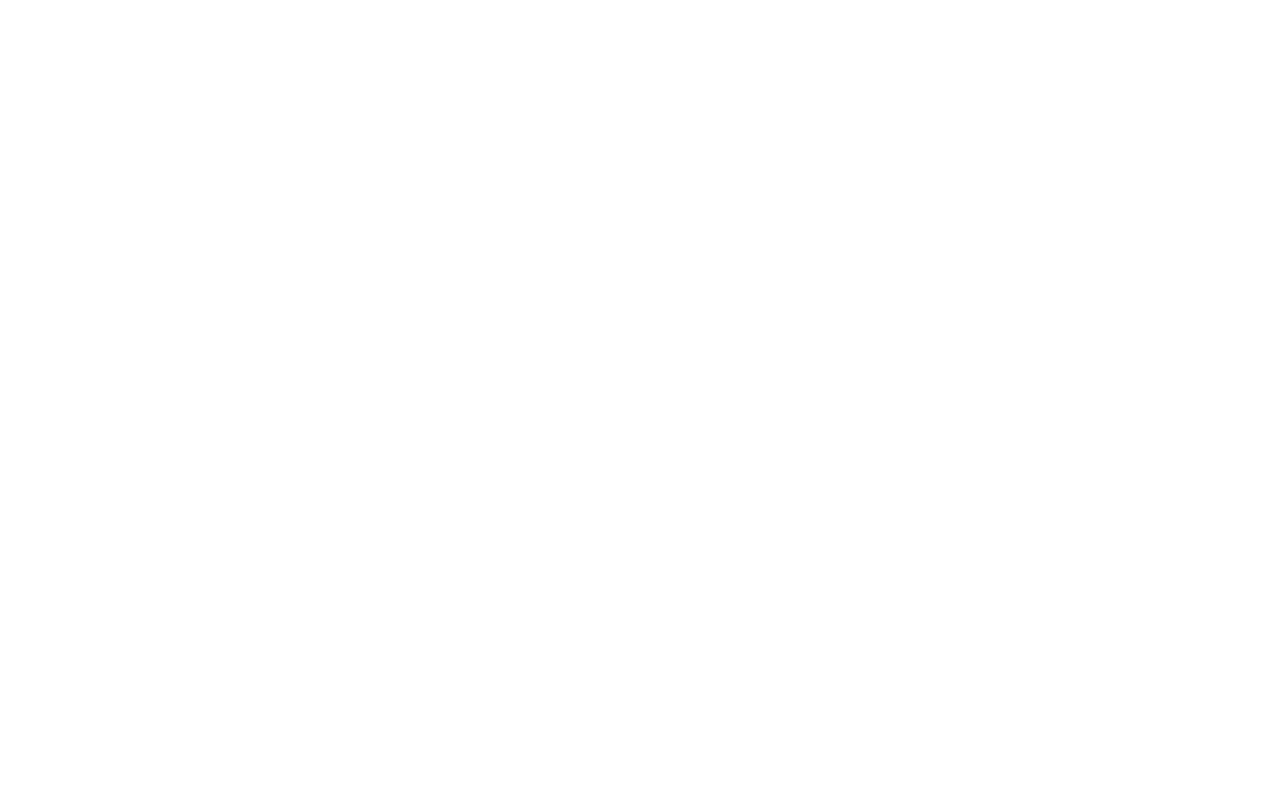
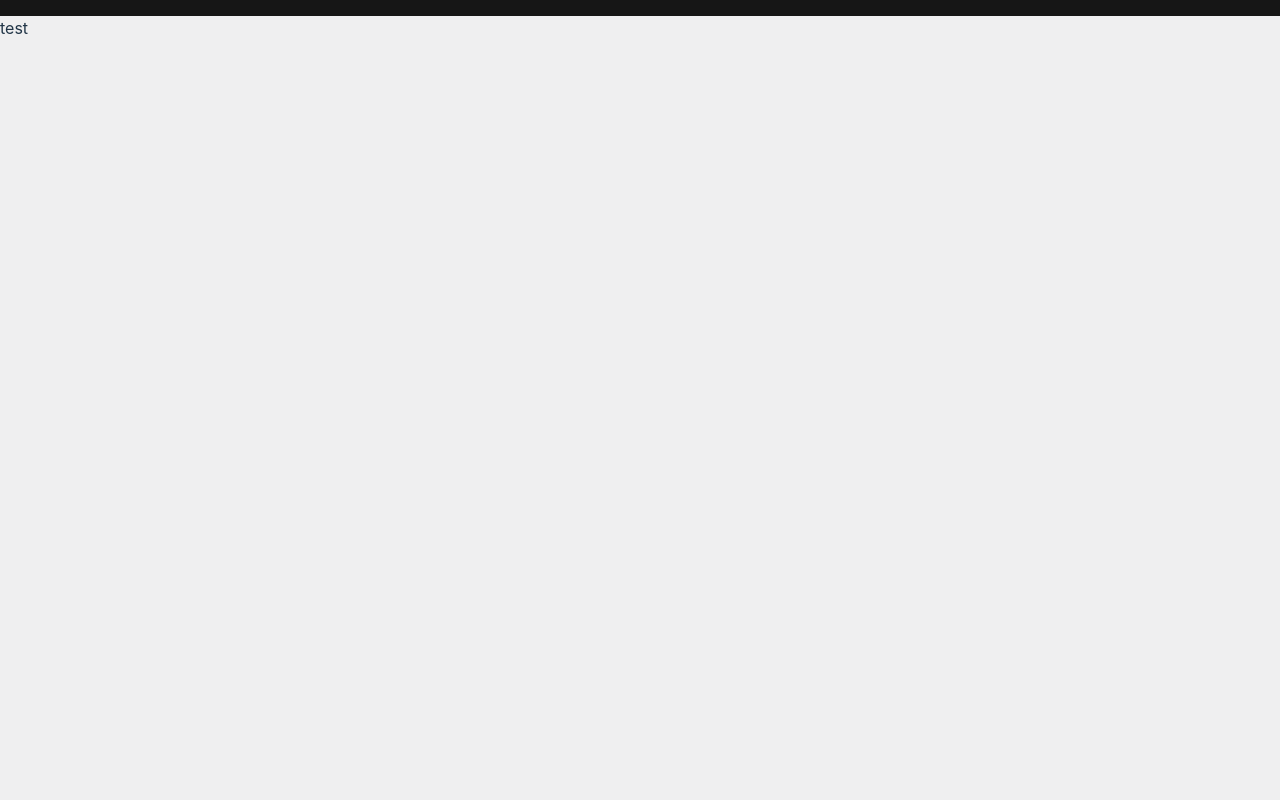
Before and after one commit to 03Elias/Portfolio_Website, a React (Vite) app: page / in a window 1280 px wide. Shown: the top 800 px of the page. Built offline with nearby package versions, Linux system fonts and the light colour scheme.

Commit message:
Fixing mainPage interaction with introPage

```diff
--- a/package.json
+++ b/package.json
@@ -13,6 +13,7 @@
     "@tsparticles/engine": "^3.8.1",
     "@tsparticles/react": "^3.0.0",
     "eliasportfolio": "file:",
+    "framer-motion": "^12.4.3",
     "react": "^19.0.0",
     "react-dom": "^19.0.0",
     "react-router-dom": "^7.1.5"
--- a/src/App.jsx
+++ b/src/App.jsx
@@ -1,14 +1,31 @@
-import { useState } from 'react'
-import MainPage from "./pages/mainPage"
+import { useState } from "react";
+import IntroPage from "./pages/IntroPage";
+import MainPage from "./pages/MainPage";
+import ScrollHandler from "./components/ScrollHandler";
 
 function App() {
-  const [count, setCount] = useState(0)
+  const [showMainPageOnly, setShowMainPageOnly] = useState(false);
 
   return (
     <>
-        <MainPage/>
+      {!showMainPageOnly && <ScrollHandler onRemoveIntro={() => setShowMainPageOnly(true)} />}
+
+      {showMainPageOnly ? (
+        <div id="main-page">
+          <MainPage />
+        </div>
+      ) : (
+        <>
+          <div id="intro-page">
+            <IntroPage />
+          </div>
+          <div id="main-page">
+            <MainPage />
+          </div>
+        </>
+      )}
     </>
-  )
+  );
 }
 
-export default App
+export default App;
--- /dev/null
+++ b/src/components/ScrollHandler.jsx
@@ -0,0 +1,26 @@
+import { useState, useEffect } from "react";
+
+function ScrollHandler({ onRemoveIntro }) {
+  useEffect(() => {
+    const handleScroll = () => {
+      const mainPage = document.getElementById("main-page");
+
+      if (mainPage) {
+        const mainPageTop = mainPage.offsetTop;
+        const scrollTop = window.scrollY || document.documentElement.scrollTop;
+
+        if (scrollTop >= mainPageTop - 50) { // If the user scrolled past IntroPage
+          onRemoveIntro(); // Remove IntroPage
+        }
+      }
+    };
+
+    window.addEventListener("scroll", handleScroll);
+
+    return () => window.removeEventListener("scroll", handleScroll);
+  }, [onRemoveIntro]);
+
+  return null; // This component handles logic only
+}
+
+export default ScrollHandler;
--- a/src/index.css
+++ b/src/index.css
@@ -13,6 +13,13 @@
   -moz-osx-font-smoothing: grayscale;
 }
 
+html, body {
+  scroll-behavior: smooth;
+  margin: 0;
+  padding: 0;
+  overflow: auto;
+}
+
 a {
   font-weight: 500;
   color: #646cff;
@@ -23,13 +30,11 @@ a:hover {
 }
 
 body {
-
   margin: 0;
   display: flex;
   place-items: center;
   min-width: 320px;
   min-height: 100vh;
-  background-color: #7091E6;
 }
 
 h1 {
@@ -56,6 +61,12 @@ button:focus-visible {
   outline: 4px auto -webkit-focus-ring-color;
 }
 
+::-webkit-scrollbar {
+  width: 0px;
+  height: 0px;
+  background: transparent;
+}
+
 @media (prefers-color-scheme: light) {
   :root {
     color: #213547;
--- /dev/null
+++ b/src/pages/IntroPage.css
@@ -0,0 +1,30 @@
+body {
+  background-color: #161616;
+}
+
+.intro-page-container {
+  height: 100vh;
+}
+
+.icon-container {
+  position: fixed;
+  top: 50%;
+  left: 50%;
+  transform: translate(-50%, -50%);
+  display: flex;
+  justify-content: center;
+  align-items: center;
+}
+
+.icon {
+  animation: scaleUp 1s ease-in-out forwards;
+}
+
+@keyframes scaleUp {
+  from {
+    transform: scale(0);
+  }
+  to {
+    transform: scale(0.5);
+  }
+}
--- /dev/null
+++ b/src/pages/IntroPage.jsx
@@ -0,0 +1,23 @@
+import { useState, useEffect } from 'react';
+import './IntroPage.css';
+import DisableZoom from '../components/disableZoom';
+
+function IntroPage() {
+
+  return (
+    <>
+      <DisableZoom/>
+      <div className="intro-page-container">
+        <div className="icon-container">
+          <img
+            className="icon"
+            src="/EG.png"
+            alt="EG logo"
+         />
+        </div>
+      </div>
+    </>
+  );
+}
+
+export default IntroPage;
--- a/src/pages/MainPage.jsx
+++ b/src/pages/MainPage.jsx
@@ -1,88 +1,12 @@
-import { useState, useEffect } from 'react';
-import './mainPage.css';
-import DisableZoom from '../components/disableZoom';
+import "./MainPage.css";
 
 function MainPage() {
-  const [scrollAmount, setScrollAmount] = useState(0);
-  const [scrollHeight, setScrollHeight] = useState(window.innerHeight);
-  const [startAutoFade, setStartAutoFade] = useState(false);
-  const [overlayOpacity, setOverlayOpacity] = useState(0);
-  const [glowSize, setGlowSize] = useState(500); // Initial glow size
-
-  useEffect(() => {
-    const handleScroll = () => {
-      let scrollY = window.scrollY;
-      let maxScroll = scrollHeight * 2; // Two full scrolls to complete the effect
-
-      let newScrollAmount = Math.min(scrollY / maxScroll, 1); // Cap at 1
-      setScrollAmount(newScrollAmount);
-
-      // When logo reaches max size (50% scroll), trigger auto white fade and glow expansion
-      if (newScrollAmount >= 0.5 && !startAutoFade) {
-        setStartAutoFade(true);
-      }
-    };
-
-    const updateScrollHeight = () => {
-      setScrollHeight(window.innerHeight);
-    };
-
-    window.addEventListener('scroll', handleScroll);
-    window.addEventListener('resize', updateScrollHeight);
-    updateScrollHeight();
-
-    return () => {
-      window.removeEventListener('scroll', handleScroll);
-      window.removeEventListener('resize', updateScrollHeight);
-    };
-  }, [scrollHeight, startAutoFade]);
-
-  // **Automatic White Transition & Glow Expansion**
-  useEffect(() => {
-    if (startAutoFade) {
-      let fadeInterval = setInterval(() => {
-        setOverlayOpacity((prevOpacity) => {
-          if (prevOpacity >= 1) {
-            clearInterval(fadeInterval);
-            return 1;
-          }
-          return prevOpacity + 0.1;
-        });
-
-        // **Make glow expand very fast**
-        setGlowSize((prevSize) => Math.min(prevSize + 500, 5000));
-
-      }, 25);
-
-      return () => clearInterval(fadeInterval);
-    }
-  }, [startAutoFade]);
-
   return (
-    <>
-      <DisableZoom />
-
-      {/* Extended scroll space for full effect */}
-      <div className="scroll-space" style={{ height: `${scrollHeight * 3}px` }}></div>
-
-      {/* Rainbow Glow (separate from icon container for proper centering) */}
-      <div className="rainbow-glow" style={{ width: `${glowSize}px`, height: `${glowSize}px` }}></div>
-
-      {/* Icon stays centered while scaling */}
-      <div className="icon-container">
-        <img
-          className="icon"
-          src="/EG.png"
-          alt="EG logo"
-          style={{
-            transform: `scale(${1 + Math.min(1.3, 6 * scrollAmount)})`,
-          }}
-        />
-      </div>
-
-      {/* Overlay for smooth full white transition */}
-      <div className="white-overlay" style={{ opacity: overlayOpacity }}></div>
-    </>
+  <>
+    <div className="main-page-container">
+        <p>test</p>
+    </div>
+  </>
   );
 }
 
--- a/src/pages/mainPage.css
+++ b/src/pages/mainPage.css
@@ -1,70 +1,5 @@
-.icon-container {
-    position: fixed;
-    top: 50%;
-    left: 50%;
-    transform: translate(-50%, -50%);
-    display: flex;
-    justify-content: center;
-    align-items: center;
-  }
-
-.icon {
-    height: auto;
-    max-width: 75%;
-    scale: 50%;
-    transition: transform 0.4s ease-out, filter 0.4s ease-out;
+.main-page-container {
+    height: 100vh;
+    width: 100vw;
+    background-color: #efeff0;
 }
-
-.scroll-space {
-    height: 200vh;
-    background-color: #7091E6;
-  }
-
-  .white-overlay {
-    position: fixed;
-    top: 0;
-    left: 0;
-    width: 100vw;
-    height: 100vh;
-    background-color: white;
-    opacity: 0;
-    transition: opacity 2s ease-in-out;
-    pointer-events: none;
-  }
-
-  /* Rainbow Glow Effect Behind the Logo */
-.rainbow-glow {
-    position: fixed;
-    top: 50%;
-    left: 50%;
-    width: 50%;
-    height: 50%;
-    transform: translate(-50%, -50%);
-    border-radius: 50%;
-    background: linear-gradient(45deg, red, orange, yellow, green, blue, indigo, violet);
-    background-size: 400% 400%;
-    animation: rainbowPulse 3s infinite alternate, rainbowMove 6s infinite linear;
-    filter: blur(80px);
-  }
-
-  /* Rainbow Color Pulsation */
-  @keyframes rainbowPulse {
-    0% {
-      transform: translate(-50%, -50%) scale(1);
-      filter: blur(50px);
-    }
-    100% {
-      transform: translate(-50%, -50%) scale(1.3);
-      filter: blur(120px);
-    }
-  }
-
-  /* Slightly Moving Rainbow Effect */
-  @keyframes rainbowMove {
-    0% {
-      background-position: 0% 50%;
-    }
-    100% {
-      background-position: 100% 50%;
-    }
-  }
```
Also changed, not shown: 1 other file (tests, documents, lock files or other folders).
